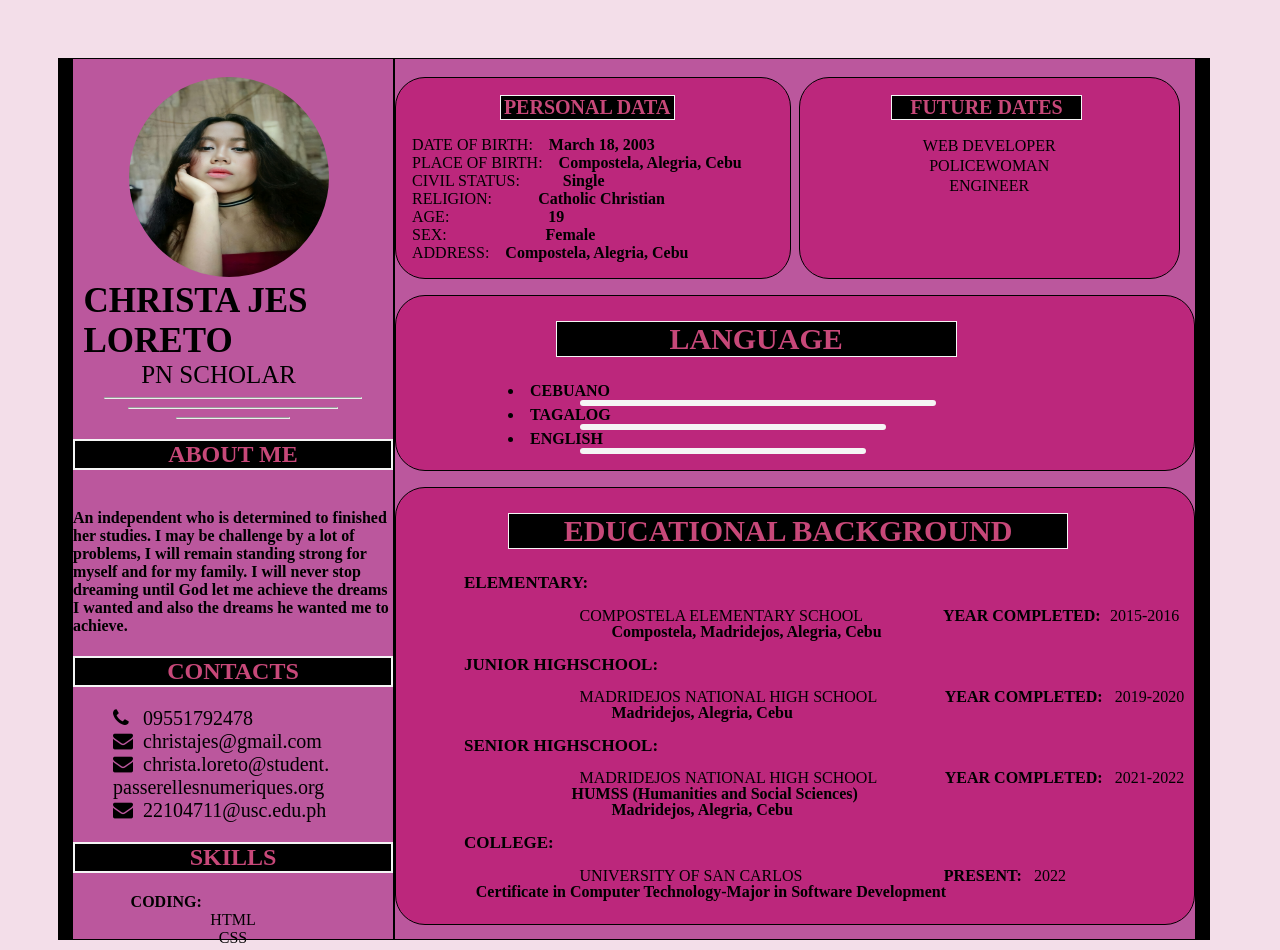
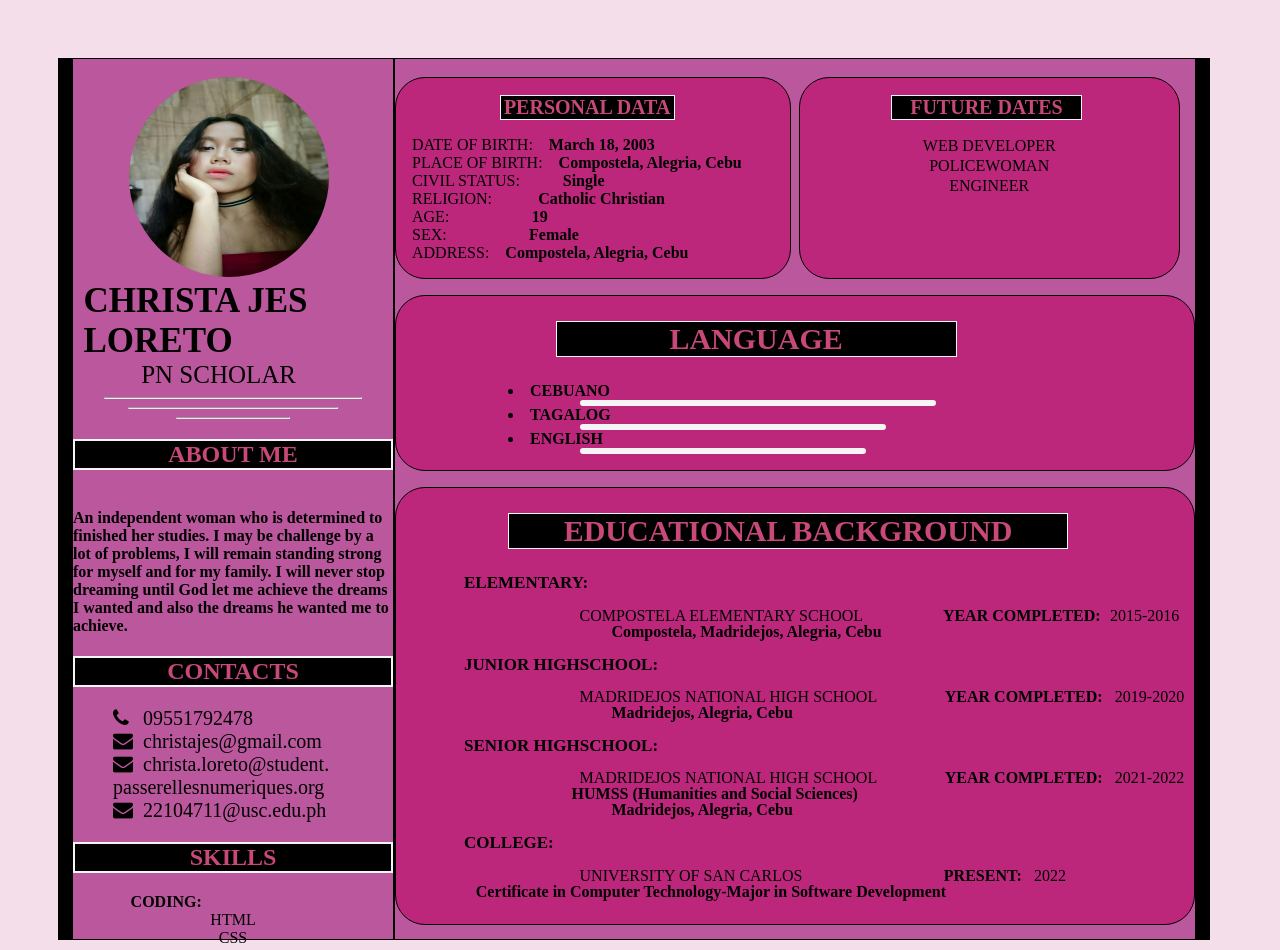
Before and after one commit to christajes/christajes.github.io, a plain HTML site: page index.html in a window 1280 px wide. Drawn offline with Linux system fonts and the light colour scheme.

Commit message:
updated index.html

```diff
--- a/index.html
+++ b/index.html
@@ -26,7 +26,7 @@
         <div class="contacts">
             <div class="profile">
                 <h2 style="text-align:center; background-color:black; color: rgb(199, 72, 121);border: solid 2px whitesmoke;">ABOUT ME</h2>
-                <h4 style="text-indent:50px;"><br>An independent who is determined to finished her studies. I may be challenge by a lot of problems, I will remain standing strong for myself and for my family. I will never stop dreaming until God let me achieve the dreams I wanted and also the dreams he wanted me to achieve.</h4>
+                <h4 style="text-indent:50px;"><br>An independent woman who is determined to finished her studies. I may be challenge by a lot of problems, I will remain standing strong for myself and for my family. I will never stop dreaming until God let me achieve the dreams I wanted and also the dreams he wanted me to achieve.</h4>
             </div>
             <h2 style=" text-align:center;background-color: black; color: rgb(199, 72, 121);border: solid 2px whitesmoke;">CONTACTS</h2>
             <ul>
@@ -55,8 +55,8 @@
                 <li>PLACE OF BIRTH:<span><b>Compostela, Alegria, Cebu</b></span></li>
                 <li>CIVIL STATUS:<span style="margin-left: 13%;"><b>Single</b></span></li>
                 <li>RELIGION:<span style="margin-left:14%;"><b>Catholic Christian</b></span></li>
-                <li>AGE:<span style="margin-left: 30%;"><b>19</b></span></li>
-                <li>SEX:<span style="margin-left:30%;"><b>Female</b></span></li>
+                <li>AGE:<span style="margin-left: 25%;"><b>19</b></span></li>
+                <li>SEX:<span style="margin-left:25%;"><b>Female</b></span></li>
                 <li>ADDRESS:<span><b>Compostela, Alegria, Cebu</b></span></li>
             </div>
             <div class="experience"style="background-color:#bd1b74cb;border ; border:solid 1px black;">
```
